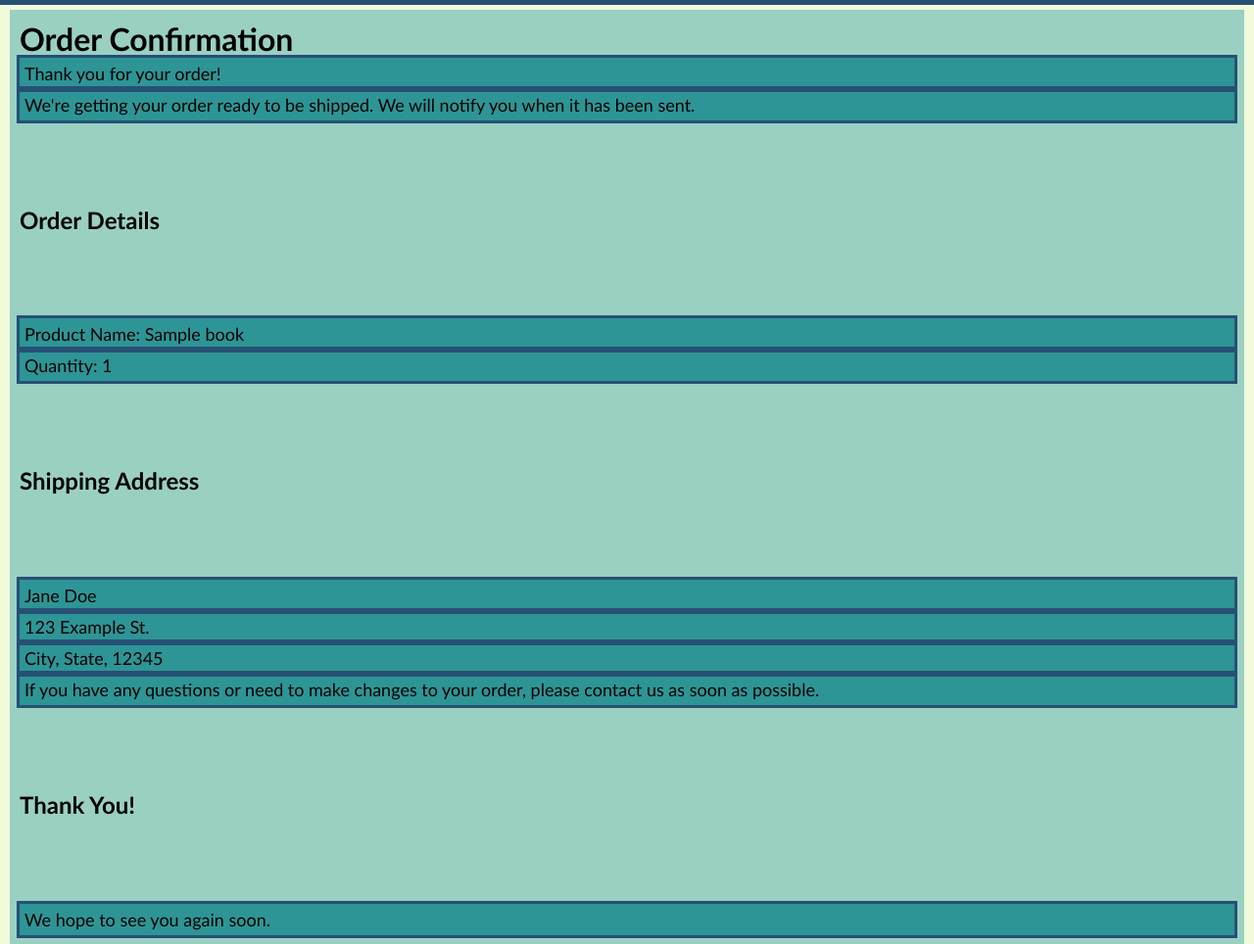
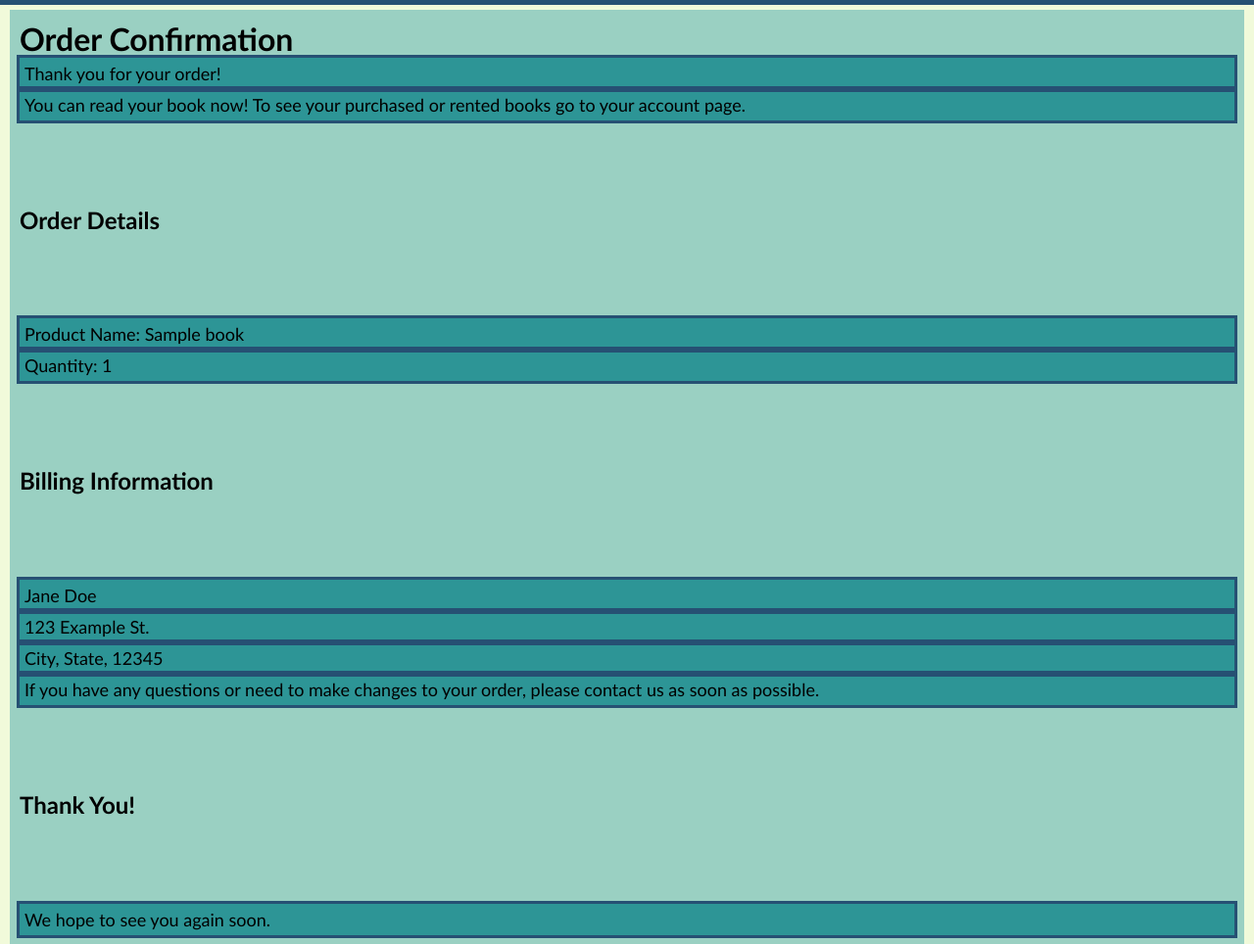
Before and after one commit to nurhussein1/e15wad, a Django app: page /realm/orderConfirmation/1/ in a window 1280 px wide. Shown: the part 111-1075 px from the top of the page at 98% size. Run offline with Django 3.2, Linux system fonts and the light colour scheme; tables that the repository leaves empty hold one stand-in row (values such as "Sample post").

Commit message:
rent implementation has been added

```diff
--- a/realm/models.py
+++ b/realm/models.py
@@ -1,8 +1,13 @@
 from django.db import models
+from django.utils import timezone
 from django.template.defaultfilters import slugify
 from django.contrib.auth.models import User
+import datetime
 
 # Create your models here.
+
+def default_rental_end_date():
+    return timezone.now() + datetime.timedelta(weeks=1)
 
 class Category(models.Model):
     name = models.CharField(max_length=128, unique=True)
@@ -52,3 +57,12 @@ class Purchase(models.Model):
 
     def __str__(self):
         return f"{self.user.username} - {self.book.title}"
+
+class Rental(models.Model):
+    user = models.ForeignKey(User, on_delete=models.CASCADE)
+    book = models.ForeignKey(Book, on_delete=models.CASCADE)
+    rental_date = models.DateTimeField(auto_now_add=True)
+    rental_end_date = models.DateTimeField(default=default_rental_end_date)
+
+    def is_active(self):
+        return self.rental_date + datetime.timedelta(weeks=1) > timezone.now()
--- a/realm/urls.py
+++ b/realm/urls.py
@@ -20,8 +20,9 @@ urlpatterns = [
     path('categories/<slug:category_name_slug>/', views.category, name='category',),
     path('book/<slug:book_name_slug>/', views.book, name='book',),
     path('purchase/<int:book_id>/', views.purchase, name='Purchase'),
-    path('rent/',views.rent, name='Rent'),
+    path('rent/<int:book_id>/', views.rent, name='rent'),
     path('orderConfirmation/<int:book_id>/', views.orderConfirmation, name='orderConfirmation'),
     path('confirm_purchase/<int:book_id>/', views.confirm_purchase, name='confirm_purchase'),
     path('read/<slug:book_slug>/', views.read_book, name='read_book'),
+    path('confirm_rental/<int:book_id>/', views.confirm_rental, name='confirm_rental'),
 ]+ static(settings.MEDIA_URL, document_root=settings.MEDIA_ROOT)
--- a/realm/views.py
+++ b/realm/views.py
@@ -1,14 +1,16 @@
 from django.shortcuts import render
 from django.http import HttpResponse,HttpRequest
-from realm.models import Category, Book, Purchase, UserProfile
+from realm.models import Category, Book, Purchase, UserProfile, Rental
 from realm.forms import UserForm
 from django.forms import HiddenInput,Field
 from django.shortcuts import get_object_or_404, redirect
 from django.contrib.auth.decorators import login_required
 from django.views.decorators.http import require_POST
 from django.shortcuts import render, get_object_or_404
-from .models import Book
+from .models import Book, Rental
 from django.contrib import messages
+from django.utils import timezone
+import datetime
 
 from os.path import join
 
@@ -47,9 +49,11 @@ def myreviews(request):
 def mybooks(request):
     if request.user.is_authenticated:
         purchased_books = Purchase.objects.filter(user=request.user).select_related('book')
-        context_dict = {'purchased_books': purchased_books}
-    else:
-        context_dict = {'message': 'You are not logged in.'}
+        rented_books = Rental.objects.filter(user=request.user, rental_end_date__gte=timezone.now()).select_related('book')
+        context_dict = {
+            'purchased_books': purchased_books,
+            'rented_books': rented_books,
+        }
     return render(request, 'realm/account/mybooks.html', context=context_dict)
 
 def category(request,category_name_slug):
@@ -71,17 +75,25 @@ def book(request, book_name_slug):
     try:
         book = Book.objects.get(slug=book_name_slug)
         user_has_purchased = False
+        user_has_active_rental = False  # Initialize the flag for active rental
+
         if request.user.is_authenticated:
             user_has_purchased = Purchase.objects.filter(user=request.user, book=book).exists()
+            # Check for active rental
+            user_has_active_rental = Rental.objects.filter(
+                user=request.user,
+                book=book,
+                rental_end_date__gte=timezone.now()
+            ).exists()
 
         context_dict['book'] = book
         context_dict['user_has_purchased'] = user_has_purchased
+        context_dict['user_has_active_rental'] = user_has_active_rental
 
-        # if the user tried to access the read_book page without purchasing, show a message
+        # if the user tried to access the read_book page without purchasing or renting, show a message
         if 'just_tried_to_read' in request.session and request.session['just_tried_to_read']:
-            messages.info(request, 'You must purchase the book to read it.')
+            messages.info(request, 'You must purchase or rent the book to read it.')
             del request.session['just_tried_to_read']  # remove the flag after showing the message
-
     except Book.DoesNotExist:
         context_dict['book'] = None
 
@@ -118,9 +130,25 @@ def purchase(request, book_id):
 
     context_dict = {'boldmessage': 'this is the Purchase page, ', 'book': book}
     return render(request, 'realm/purchaseOrRent/purchase.html', context_dict)
-def rent(request):
-    context_dict = {'boldmessage': 'this is the Rent page, '}
-    return render(request, 'realm/purchaseOrRent/rent.html', context=context_dict)
+
+def rent(request, book_id):
+    book = get_object_or_404(Book, id=book_id)
+    if request.method == "POST":
+        if request.user.is_authenticated:
+            Rental.objects.create(user=request.user, book=book, rental_end_date=timezone.now() + datetime.timedelta(weeks=1))
+            messages.success(request, "You have successfully rented this book for a week.")
+            return redirect('realm:orderConfirmation', book_id=book.id)
+        else:
+            messages.warning(request, "You must be logged in to rent a book.")
+            return redirect('realm:login')
+    else:
+        if request.user.is_authenticated:
+            active_rental = Rental.objects.filter(user=request.user, book=book, rental_end_date__gte=timezone.now()).exists()
+            if active_rental:
+                messages.info(request, "You're currently renting this book.")
+                return redirect('realm:book', book_name_slug=book.slug)
+        context = {'book': book}
+        return render(request, 'realm/purchaseOrRent/rent.html', context)
 
 def orderConfirmation(request, book_id):
     book = get_object_or_404(Book, id=book_id)
@@ -165,9 +193,31 @@ def confirm_purchase(request, book_id):
     Purchase.objects.create(user=request.user, book=book)
     return redirect('realm:orderConfirmation', book_id=book.id)
 
+def confirm_rental(request, book_id):
+    book = get_object_or_404(Book, id=book_id)
+    if request.method == "POST":
+        if request.user.is_authenticated:
+            rental = Rental.objects.create(user=request.user, book=book, rental_end_date=timezone.now() + datetime.timedelta(weeks=1))
+            messages.success(request, "You have successfully rented this book for a week.")
+            return redirect('realm:orderConfirmation', rental.id)
+        else:
+            messages.error(request, "You need to be logged in to rent a book.")
+            return redirect('login')
+    else:
+        return redirect('realm:book', book_name_slug=book.slug)
+
 def read_book(request, book_slug):
     book = get_object_or_404(Book, slug=book_slug)
-    context = {
-        'book': book
-    }
+    user_has_purchased = False
+    user_has_active_rental = False
+
+    if request.user.is_authenticated:
+        user_has_purchased = Purchase.objects.filter(user=request.user, book=book).exists()
+        user_has_active_rental = Rental.objects.filter(user=request.user, book=book, rental_date__gt=timezone.now()-datetime.timedelta(weeks=1)).exists()
+
+    if not (user_has_purchased or user_has_active_rental):
+        messages.info(request, "You must purchase or rent the book to read it.")
+        return redirect('realm:book', book_name_slug=book.slug)
+
+    context = {'book': book}
     return render(request, 'realm/read_book.html', context)
--- a/templates/realm/book/book.html
+++ b/templates/realm/book/book.html
@@ -56,7 +56,7 @@ Category
             <div style="text-align: center; padding: 20px;">
                 <a href="{% url 'realm:Purchase' book.id %}" style="background-color: rgb(45, 149, 150); color: white; padding: 10px 20px; margin-right: 50px; border: none; border-radius: 20px; text-decoration: none; display: inline-block;">Purchase</a>
 
-                <a href="{% url 'realm:Rent' %}" style="background-color: rgb(45, 149, 150); color: white; padding: 10px 20px; border: none; border-radius: 20px; text-decoration: none; display: inline-block;">Rent</a>
+                <a href="{% url 'realm:rent' book.id %}" style="background-color: rgb(45, 149, 150); color: white; padding: 10px 20px; border: none; border-radius: 20px; text-decoration: none; display: inline-block;">Rent</a>
             </div>
 
 
@@ -70,7 +70,7 @@ Category
         <p>Find Out More <a href="{{book.url}}">Here</a></p>
         <p>About the <a href="{{book.author}}">Author</a></p>
         <p>Return back to <a href="{% url 'realm:Categories' %}">Categories</a></p><br />
-        {% if user_has_purchased %}
+        {% if user_has_purchased or user_has_active_rental %}
             <p>Read the book <a href="{% url 'realm:read_book' book.slug %}">Read Book</a></p><br />
         {% else %}
             <p>You must purchase the book to read it.</p>
--- a/templates/realm/purchaseOrRent/orderConfirmation.html
+++ b/templates/realm/purchaseOrRent/orderConfirmation.html
@@ -15,7 +15,7 @@ Order Confirmed
     <div>
         <h1>Order Confirmation</h1>
         <p>Thank you for your order!</p>
-        <p>We're getting your order ready to be shipped. We will notify you when it has been sent.</p>
+        <p>You can read your book now! To see your purchased or rented books go to your account page.</p>
 
         <h2>Order Details</h2>
         <!-- Insert order details here -->
@@ -23,8 +23,7 @@ Order Confirmed
         <p>Quantity: 1</p>
 
 
-        <h2>Shipping Address</h2>
-        <!-- Insert shipping address here -->
+        <h2>Billing Information</h2>
         <p>Jane Doe</p>
         <p>123 Example St.</p>
         <p>City, State, 12345</p>
```
Also changed, not shown: templates/realm/account/mybooks.html (+12 -1 lines), templates/realm/purchaseOrRent/rent.html (+7 -6 lines), media/images/asd_31.png (deleted), realm/migrations/0025_rental.py (added), realm/migrations/0026_rental_rental_end_date.py (added).
